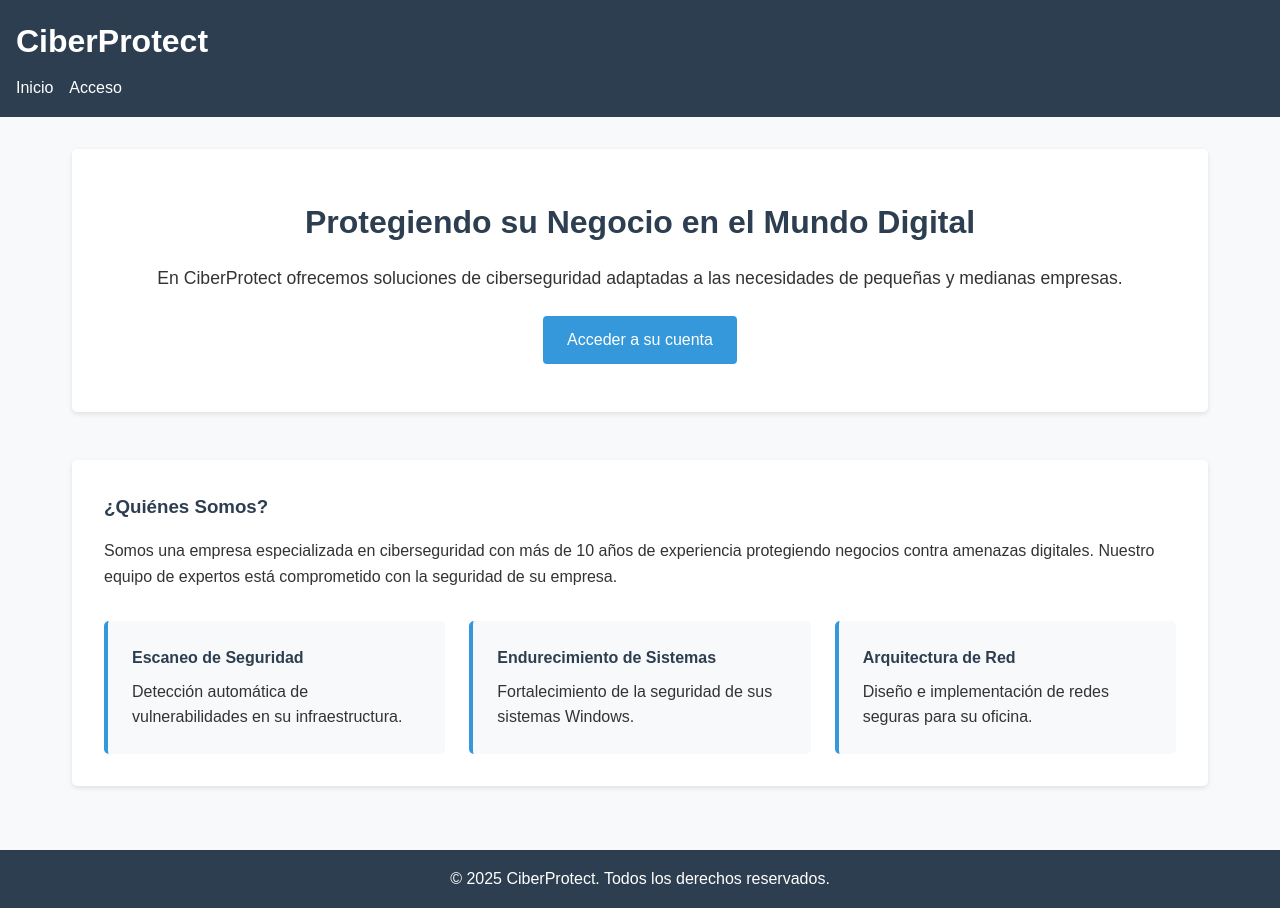
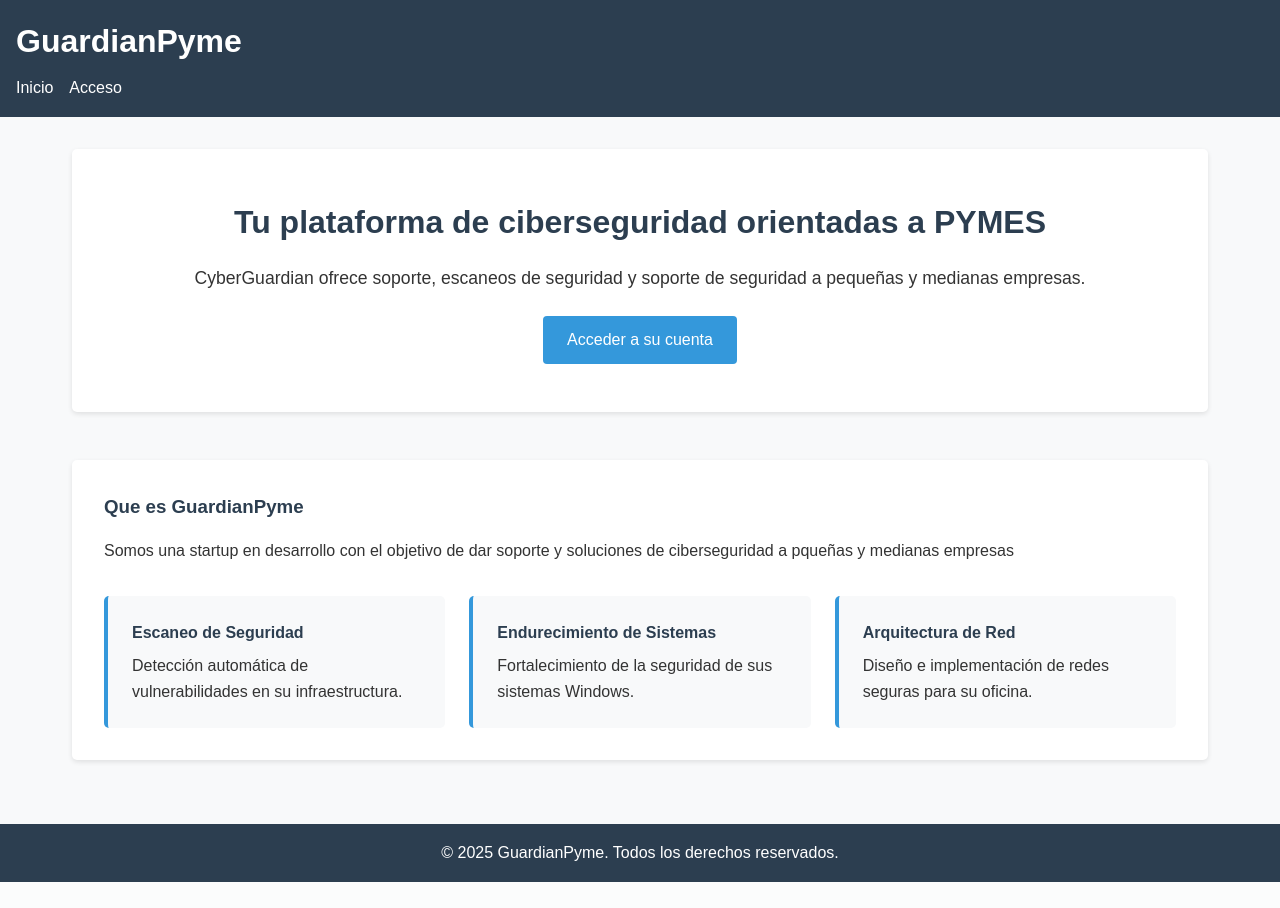
Before and after one commit to MisterB0rja/tfg, a PHP site: page / in a window 1280 px wide. After the commit the page ends 882 px from the top, so only its background shows below. Run offline with PHP 8.4, Linux system fonts and the light colour scheme.

Commit message:
several fixed added

```diff
--- a/cybersec-infra/docker-compose.yml
+++ b/cybersec-infra/docker-compose.yml
@@ -68,10 +68,10 @@ services:
       red_ciberseg:
         ipv4_address: 172.20.0.20
     environment:
-      MYSQL_ROOT_PASSWORD: contraseñaroot
+      MYSQL_ROOT_PASSWORD: root12345
       MYSQL_DATABASE: bd_ciberseg
       MYSQL_USER: usuario_ciberseg
-      MYSQL_PASSWORD: contraseña_ciberseg
+      MYSQL_PASSWORD: hola12345
     volumes:
       - ./database/data:/var/lib/mysql
       - ./database/init:/docker-entrypoint-initdb.d
--- a/cybersec-infra/www/index.html
+++ b/cybersec-infra/www/index.html
@@ -3,12 +3,12 @@
 <head>
     <meta charset="UTF-8">
     <meta name="viewport" content="width=device-width, initial-scale=1.0">
-    <title>CiberProtect - Soluciones de Ciberseguridad</title>
+    <title>GuardianPyme</title>
     <link rel="stylesheet" href="css/style.css">
 </head>
 <body>
     <header>
-        <h1>CiberProtect</h1>
+        <h1>GuardianPyme</h1>
         <nav>
             <ul>
                 <li><a href="index.html">Inicio</a></li>
@@ -19,14 +19,14 @@
 
     <main>
         <section class="hero">
-            <h2>Protegiendo su Negocio en el Mundo Digital</h2>
-            <p>En CiberProtect ofrecemos soluciones de ciberseguridad adaptadas a las necesidades de pequeñas y medianas empresas.</p>
+            <h2>Tu plataforma de ciberseguridad orientadas a PYMES</h2>
+            <p>CyberGuardian ofrece soporte, escaneos de seguridad y soporte de seguridad a pequeñas y medianas empresas.</p>
             <a href="login.php" class="btn">Acceder a su cuenta</a>
         </section>
 
         <section class="about">
-            <h3>¿Quiénes Somos?</h3>
-            <p>Somos una empresa especializada en ciberseguridad con más de 10 años de experiencia protegiendo negocios contra amenazas digitales. Nuestro equipo de expertos está comprometido con la seguridad de su empresa.</p>
+            <h3>Que es GuardianPyme</h3>
+            <p>Somos una startup en desarrollo con el objetivo de dar soporte y soluciones de ciberseguridad a pqueñas y medianas empresas</p>
 
             <div class="services-preview">
                 <div class="service-card">
@@ -46,7 +46,7 @@
     </main>
 
     <footer>
-        <p>&copy; 2025 CiberProtect. Todos los derechos reservados.</p>
+        <p>&copy; 2025 GuardianPyme. Todos los derechos reservados.</p>
     </footer>
 </body>
 </html>
```
Also changed, not shown: cybersec-infra/www/cliente_dashboard.php (+4 -4 lines), cybersec-infra/www/empleado_dashboard.php (+4 -4 lines), cybersec-infra/www/login.php (+4 -4 lines), cybersec-infra/.github/workflows/alerta_issue.yml (added), 1 other file.
